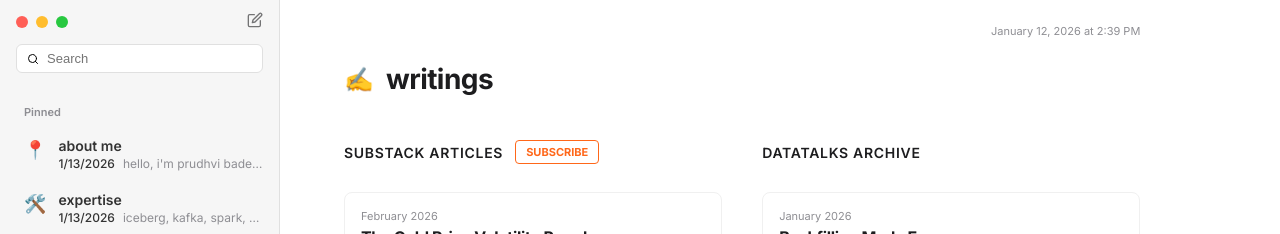
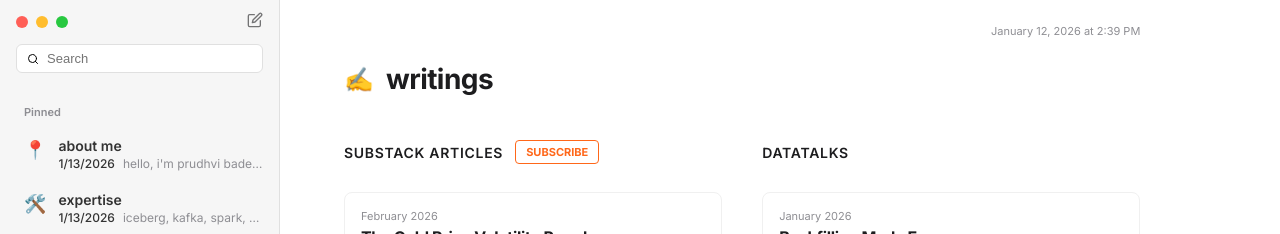
Before and after one commit to PrudhviBade/myprofile, a Next.js app: page /writings in a window 1280 px wide. Shown: the top 234 px of the page. Built offline with nearby package versions, Linux system fonts and the light colour scheme.

Commit message:
changed Datatalks landing page

```diff
--- a/src/app/writings/page.tsx
+++ b/src/app/writings/page.tsx
@@ -157,7 +157,7 @@ export default function Writing() {
                 <section>
                     <div style={{ height: '32px', display: 'flex', alignItems: 'center', marginBottom: '24px' }}>
                         <h2 style={{ fontSize: '14px', fontWeight: 600, textTransform: 'uppercase', color: 'var(--text-primary)', letterSpacing: '0.05em', margin: 0 }}>
-                            DataTalks Archive
+                            DataTalks
                         </h2>
                     </div>
                     <div style={{ display: 'flex', flexDirection: 'column', gap: '24px' }}>
```
